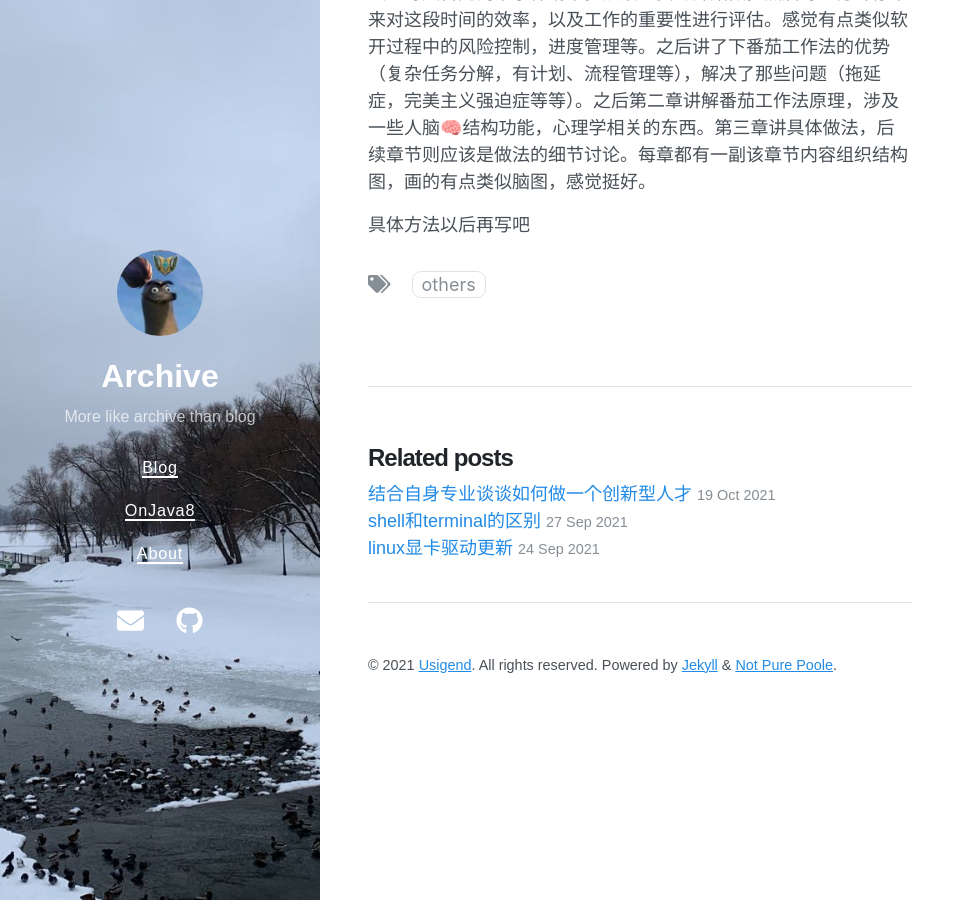
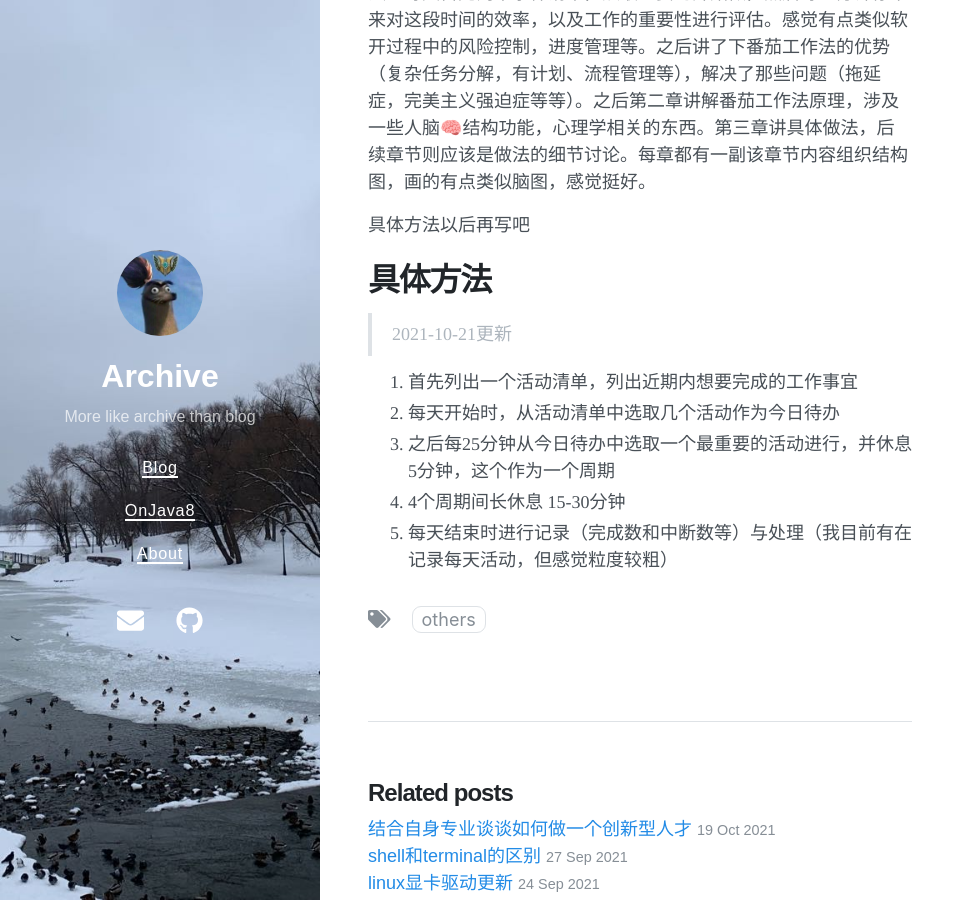
Before and after one commit to Usigned/Usigned.github.io, a Jekyll site: the page built from docs/_posts/2021-10-12-番茄工作法图解note.md, in a window 1280 px wide and 900 px high, scrolled down 614 px. Shown: the whole window, without its empty margins (0-975 px from the left). Built offline with Jekyll 4.4.1, drawn with Linux system fonts in a browser that asks for light colours; nearby versions of some CDN libraries; our own code applies the rules of GitHub Pages for plain Markdown files; comment, search, counter and statistics services are not loaded.

Commit message:
2021-10-21

```diff
--- a/docs/_posts/2021-10-12-番茄工作法图解note.md
+++ b/docs/_posts/2021-10-12-番茄工作法图解note.md
@@ -14,3 +14,13 @@ tags: [others]
 看了下目录和第一章，第一感觉就是插图画的还行，内容整体写的还是很有逻辑的。第一章首先由生活中一个列子切入，说作者感觉自己每天在坐公交车上班那段时间看东西效率很高，解释是因为时间相对固定，目标活动单一。之后简单介绍了下番茄工作法由来以及大体方法：每天首先列个事件清单，从最重要的开始做，然后每25分钟停下来对这段时间的效率，以及工作的重要性进行评估。感觉有点类似软开过程中的风险控制，进度管理等。之后讲了下番茄工作法的优势（复杂任务分解，有计划、流程管理等），解决了那些问题（拖延症，完美主义强迫症等等）。之后第二章讲解番茄工作法原理，涉及一些人脑🧠结构功能，心理学相关的东西。第三章讲具体做法，后续章节则应该是做法的细节讨论。每章都有一副该章节内容组织结构图，画的有点类似脑图，感觉挺好。
 
 具体方法以后再写吧
+
+# 具体方法
+
+> 2021-10-21更新
+
+1. 首先列出一个活动清单，列出近期内想要完成的工作事宜
+2. 每天开始时，从活动清单中选取几个活动作为今日待办
+3. 之后每25分钟从今日待办中选取一个最重要的活动进行，并休息5分钟，这个作为一个周期
+4. 4个周期间长休息 15-30分钟
+5. 每天结束时进行记录（完成数和中断数等）与处理（我目前有在记录每天活动，但感觉粒度较粗）
```
